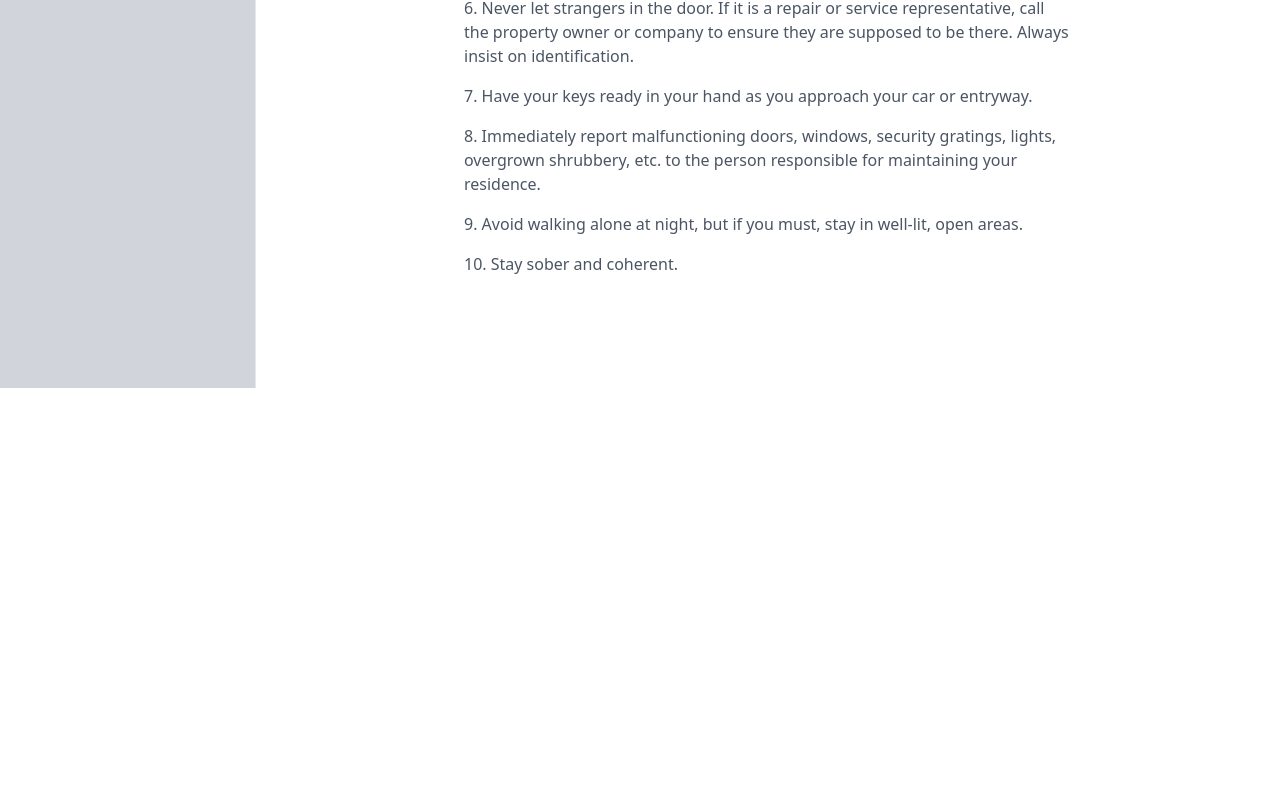
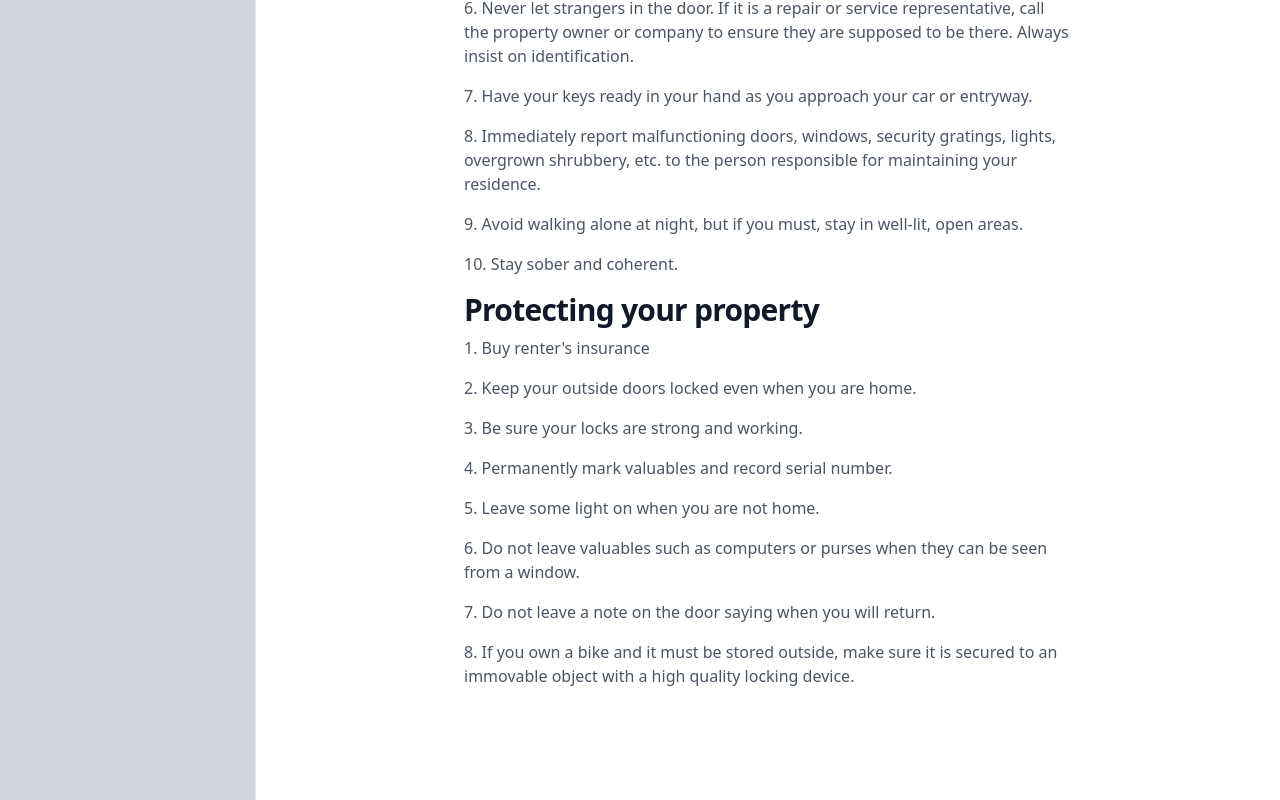
Before and after one commit to kovurusaisachin/AllyGator, a Next.js app in the folder Frontend/allygator_frontend/: page /dashboard/miscellaneous/offcampussafety in a window 1280 px wide. Shown: the part 550-1350 px from the top of the page. Before the commit the page ends 938 px from the top, so only its background shows below. Built offline with nearby package versions, Linux system fonts and the light colour scheme.

Commit message:
Off campus safety page 2 done

```diff
--- a/Frontend/allygator_frontend/pages/dashboard/miscellaneous/offcampussafety/index.tsx
+++ b/Frontend/allygator_frontend/pages/dashboard/miscellaneous/offcampussafety/index.tsx
@@ -50,6 +50,38 @@ export default function offcampussafety () {
       </p>
       {/* <a href="#" className="btn btn-light btn-sm">Continue Reading</a> */}
     </div>
+
+    <div>
+      {/* <p className="pt-12 mb-3 text-sm font-normal text-gray-500">April 16, 2020</p> */}
+      <h2 className="mb-2 text-xl font-extrabold leading-snug tracking-tight text-gray-800 md:text-3xl">
+        <a href="#" className="text-gray-900 hover:text-purple-700">Protecting your property</a>
+      </h2>
+      <p className="mb-4 text-base font-normal text-gray-600">
+        1. Buy renter's insurance
+      </p>
+      <p className="mb-4 text-base font-normal text-gray-600">
+        2. Keep your outside doors locked even when you are home.
+      </p>
+      <p className="mb-4 text-base font-normal text-gray-600">
+        3. Be sure your locks are strong and working.
+      </p>
+      <p className="mb-4 text-base font-normal text-gray-600">
+        4. Permanently mark valuables and record serial number.
+      </p>
+      <p className="mb-4 text-base font-normal text-gray-600">
+        5. Leave some light on when you are not home.
+      </p>
+      <p className="mb-4 text-base font-normal text-gray-600">
+       6. Do not leave valuables such as computers or purses when they can be seen from a window.
+      </p>
+      <p className="mb-4 text-base font-normal text-gray-600">
+       7. Do not leave a note on the door saying when you will return.
+       </p>
+      <p className="mb-4 text-base font-normal text-gray-600">
+        8. If you own a bike and it must be stored outside, make sure it is secured to an immovable object with a high quality locking device.
+      </p>
+
+    </div>
   </section>
   </div>
     )
```
